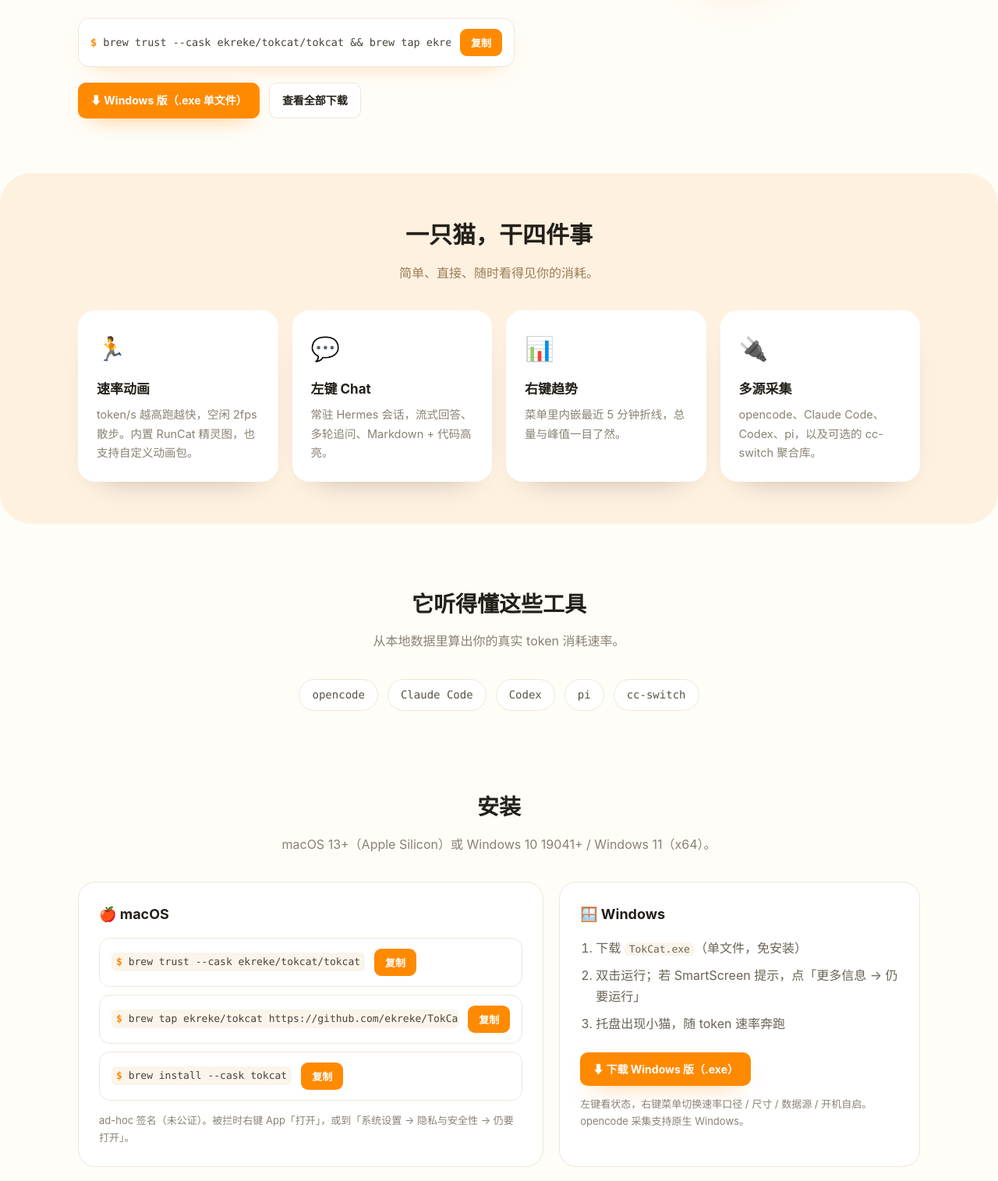
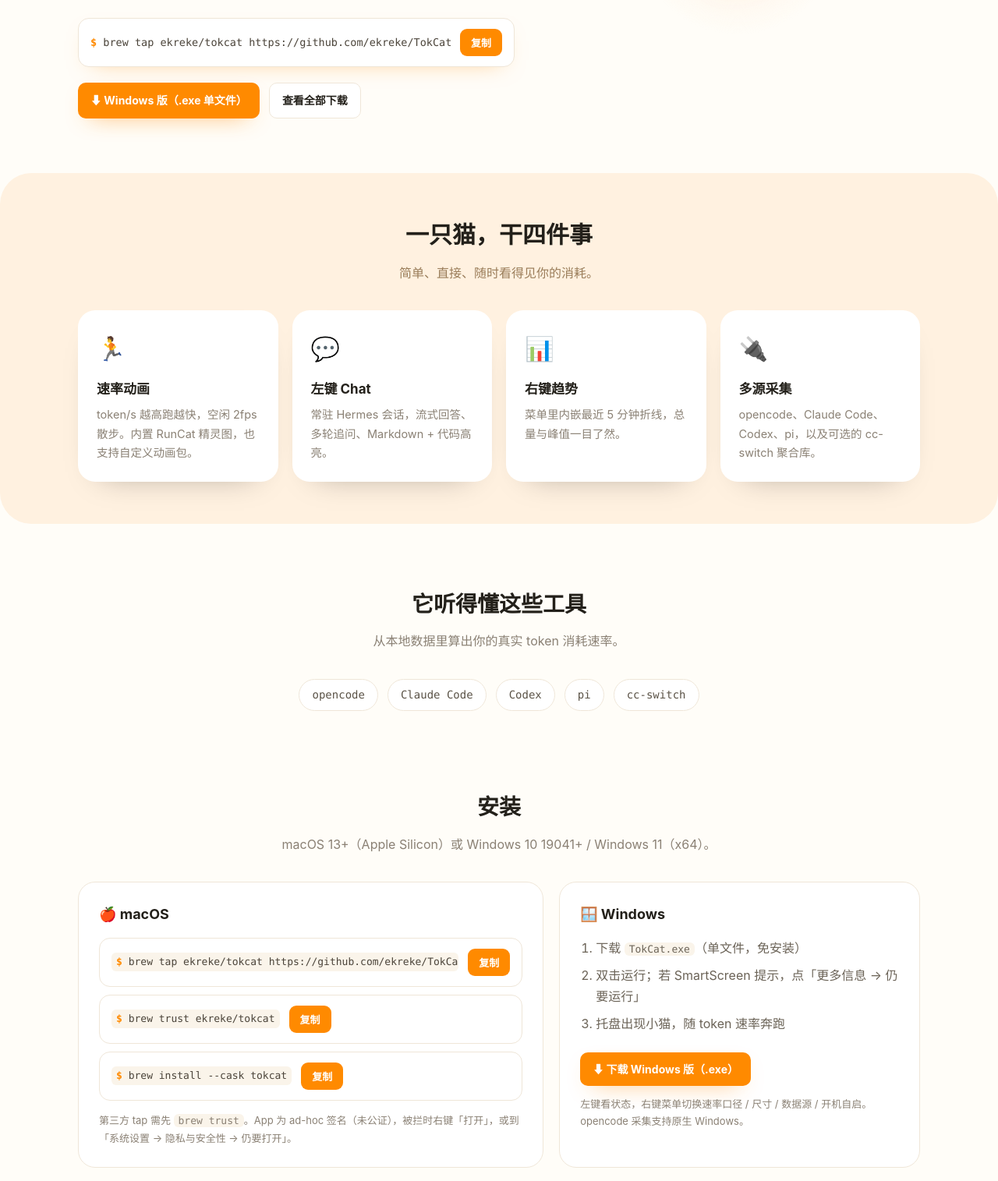
Before and after one commit to ekreke/TokCat, a plain HTML site: page docs/index.html in a window 1280 px wide. Shown: the part 445-1960 px from the top of the page at 78% size. Drawn offline with Linux system fonts and the light colour scheme.

Commit message:
fix(cask): 移除废弃的 verified 参数；落地页修正 brew trust 顺序（tap → trust → install）

```diff
--- a/docs/index.html
+++ b/docs/index.html
@@ -103,8 +103,8 @@
       <h1>你家菜单栏，<br />该住一只<em>跑得飞快</em>的猫了。</h1>
       <p>TokCat 跟着 AI agent 的 token 消耗速率跑动：烧得越猛，跑得越欢。左键聊天，右键看趋势。</p>
       <div class="install">
-        <code><span class="p">$</span> brew trust --cask ekreke/tokcat/tokcat &amp;&amp; brew tap ekreke/tokcat https://github.com/ekreke/TokCat &amp;&amp; brew install --cask tokcat</code>
-        <button class="copy" data-copy="brew trust --cask ekreke/tokcat/tokcat && brew tap ekreke/tokcat https://github.com/ekreke/TokCat && brew install --cask tokcat">复制</button>
+        <code><span class="p">$</span> brew tap ekreke/tokcat https://github.com/ekreke/TokCat &amp;&amp; brew trust ekreke/tokcat &amp;&amp; brew install --cask tokcat</code>
+        <button class="copy" data-copy="brew tap ekreke/tokcat https://github.com/ekreke/TokCat && brew trust ekreke/tokcat && brew install --cask tokcat">复制</button>
       </div>
       <div style="margin-top:6px; display:flex; gap:12px; flex-wrap:wrap;">
         <a class="dl" href="https://github.com/ekreke/TokCat/releases/latest/download/TokCat.exe">⬇ Windows 版（.exe 单文件）</a>
@@ -152,18 +152,18 @@
       <div class="panel">
         <h3>🍎 macOS</h3>
         <div class="install" style="max-width:none; box-shadow:none">
-          <code><span class="p">$</span> brew trust --cask ekreke/tokcat/tokcat</code>
-          <button class="copy" data-copy="brew trust --cask ekreke/tokcat/tokcat">复制</button>
+          <code><span class="p">$</span> brew tap ekreke/tokcat https://github.com/ekreke/TokCat</code>
+          <button class="copy" data-copy="brew tap ekreke/tokcat https://github.com/ekreke/TokCat">复制</button>
         </div>
         <div class="install" style="max-width:none; box-shadow:none; margin-top:10px">
-          <code><span class="p">$</span> brew tap ekreke/tokcat https://github.com/ekreke/TokCat</code>
-          <button class="copy" data-copy="brew tap ekreke/tokcat https://github.com/ekreke/TokCat">复制</button>
+          <code><span class="p">$</span> brew trust ekreke/tokcat</code>
+          <button class="copy" data-copy="brew trust ekreke/tokcat">复制</button>
         </div>
         <div class="install" style="max-width:none; box-shadow:none; margin-top:10px">
           <code><span class="p">$</span> brew install --cask tokcat</code>
           <button class="copy" data-copy="brew install --cask tokcat">复制</button>
         </div>
-        <p style="color:var(--muted); font-size:13px; margin:14px 0 0">ad-hoc 签名（未公证）。被拦时右键 App「打开」，或到「系统设置 → 隐私与安全性 → 仍要打开」。</p>
+        <p style="color:var(--muted); font-size:13px; margin:14px 0 0">第三方 tap 需先 <code>brew trust</code>。App 为 ad-hoc 签名（未公证），被拦时右键「打开」，或到「系统设置 → 隐私与安全性 → 仍要打开」。</p>
       </div>
       <div class="panel" id="windows">
         <h3>🪟 Windows</h3>
```
Also changed, not shown: 1 other file.
